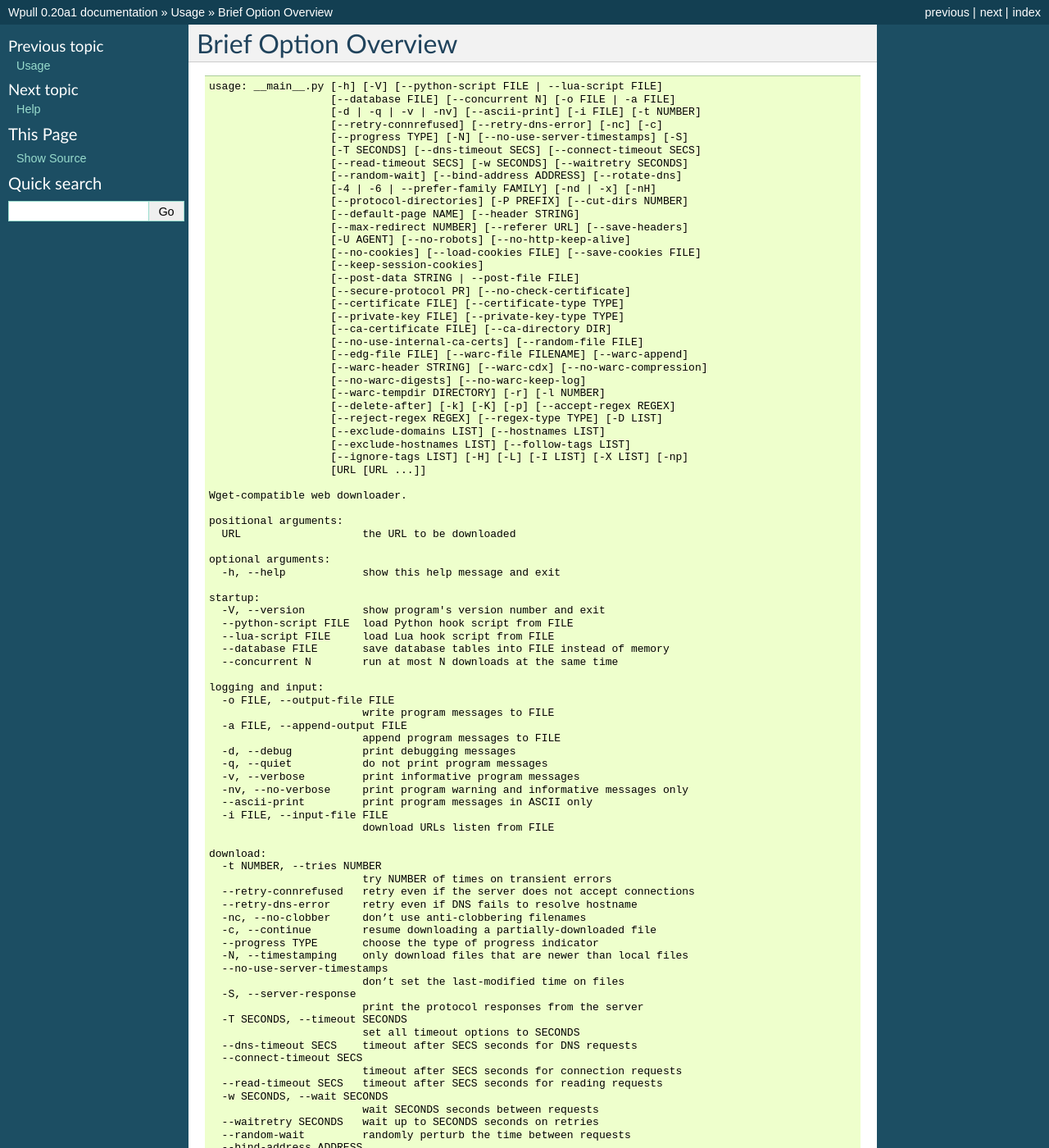
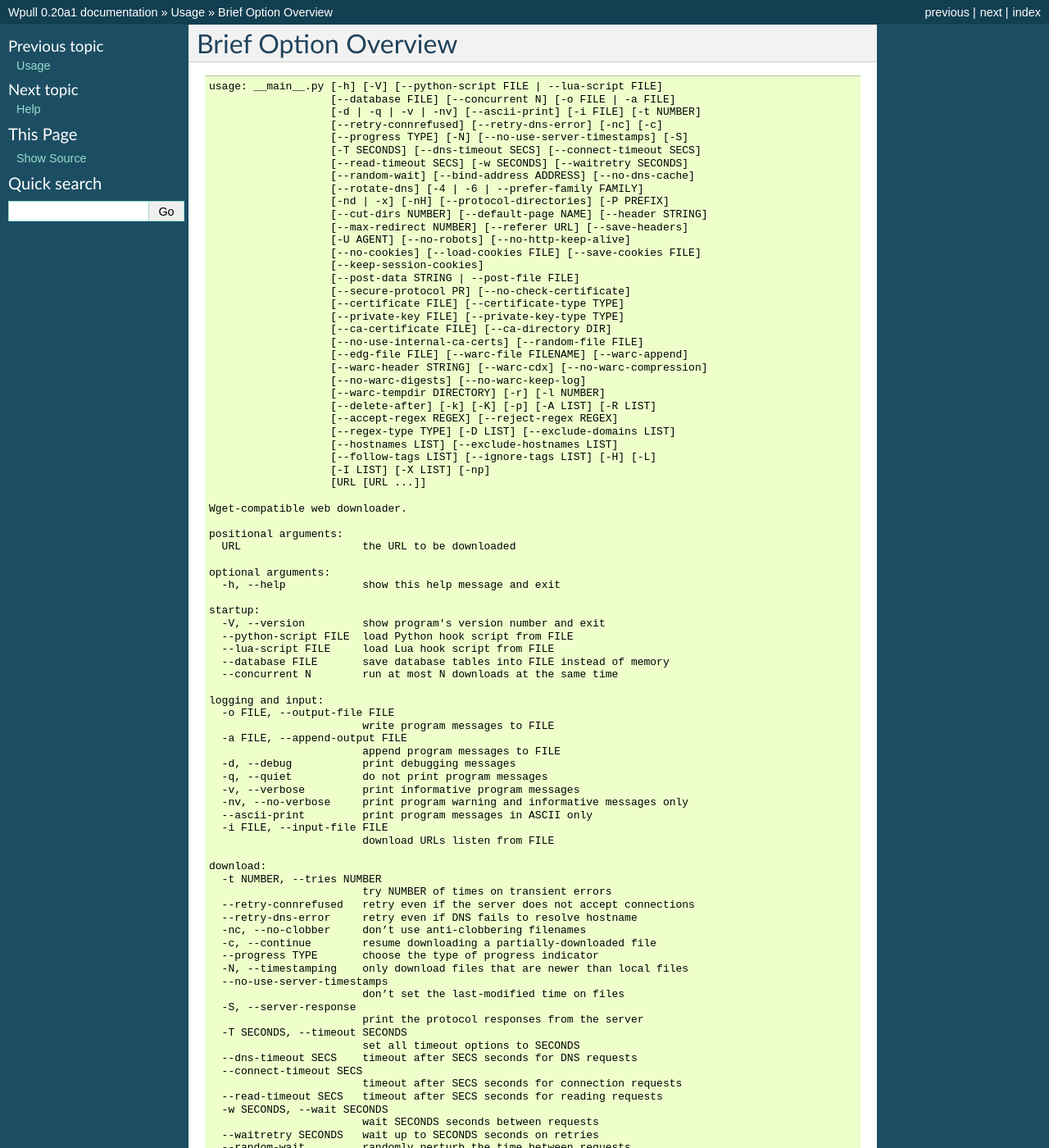
Before and after one commit to ArchiveTeam/wpull, a Sphinx documentation site: the page built from doc/terse_options.rst, in a window 1280 px wide and 1400 px high. Shown: the whole window at 82% size. Built offline with Sphinx 7.4.7, drawn with Linux system fonts in a browser that asks for light colours; some of the changed text lies outside the part shown.

Commit message:
Updates terse_options.txt

```diff
--- a/doc/terse_options.rst
+++ b/doc/terse_options.rst
@@ -10,10 +10,10 @@
                      [--progress TYPE] [-N] [--no-use-server-timestamps] [-S]
                      [-T SECONDS] [--dns-timeout SECS] [--connect-timeout SECS]
                      [--read-timeout SECS] [-w SECONDS] [--waitretry SECONDS]
-                     [--random-wait] [--bind-address ADDRESS] [--rotate-dns]
-                     [-4 | -6 | --prefer-family FAMILY] [-nd | -x] [-nH]
-                     [--protocol-directories] [-P PREFIX] [--cut-dirs NUMBER]
-                     [--default-page NAME] [--header STRING]
+                     [--random-wait] [--bind-address ADDRESS] [--no-dns-cache]
+                     [--rotate-dns] [-4 | -6 | --prefer-family FAMILY]
+                     [-nd | -x] [-nH] [--protocol-directories] [-P PREFIX]
+                     [--cut-dirs NUMBER] [--default-page NAME] [--header STRING]
                      [--max-redirect NUMBER] [--referer URL] [--save-headers]
                      [-U AGENT] [--no-robots] [--no-http-keep-alive]
                      [--no-cookies] [--load-cookies FILE] [--save-cookies FILE]
@@ -28,11 +28,12 @@
                      [--warc-header STRING] [--warc-cdx] [--no-warc-compression]
                      [--no-warc-digests] [--no-warc-keep-log]
                      [--warc-tempdir DIRECTORY] [-r] [-l NUMBER]
-                     [--delete-after] [-k] [-K] [-p] [--accept-regex REGEX]
-                     [--reject-regex REGEX] [--regex-type TYPE] [-D LIST]
-                     [--exclude-domains LIST] [--hostnames LIST]
-                     [--exclude-hostnames LIST] [--follow-tags LIST]
-                     [--ignore-tags LIST] [-H] [-L] [-I LIST] [-X LIST] [-np]
+                     [--delete-after] [-k] [-K] [-p] [-A LIST] [-R LIST]
+                     [--accept-regex REGEX] [--reject-regex REGEX]
+                     [--regex-type TYPE] [-D LIST] [--exclude-domains LIST]
+                     [--hostnames LIST] [--exclude-hostnames LIST]
+                     [--follow-tags LIST] [--ignore-tags LIST] [-H] [-L]
+                     [-I LIST] [-X LIST] [-np]
                      [URL [URL ...]]
 
   Wget-compatible web downloader.
@@ -88,6 +89,7 @@
     --random-wait         randomly perturb the time between requests
     --bind-address ADDRESS
                           bind to ADDRESS on the local host
+    --no-dns-cache        disable caching of DNS lookups
     --rotate-dns          use different resolved IP addresses on requests
     -4, --inet4-only      connect to IPv4 addresses only
     -6, --inet6-only      connect to IPv6 addresses only
@@ -166,6 +168,10 @@
                           download objects embedded in pages
 
   filters:
+    -A LIST, --accept LIST
+                          download only files with suffix in LIST
+    -R LIST, --reject LIST
+                          don’t download files with suffix in LIST
     --accept-regex REGEX  download only URLs matching REGEX
     --reject-regex REGEX  don’t download URLs matching REGEX
     --regex-type TYPE     use regex TYPE
```
